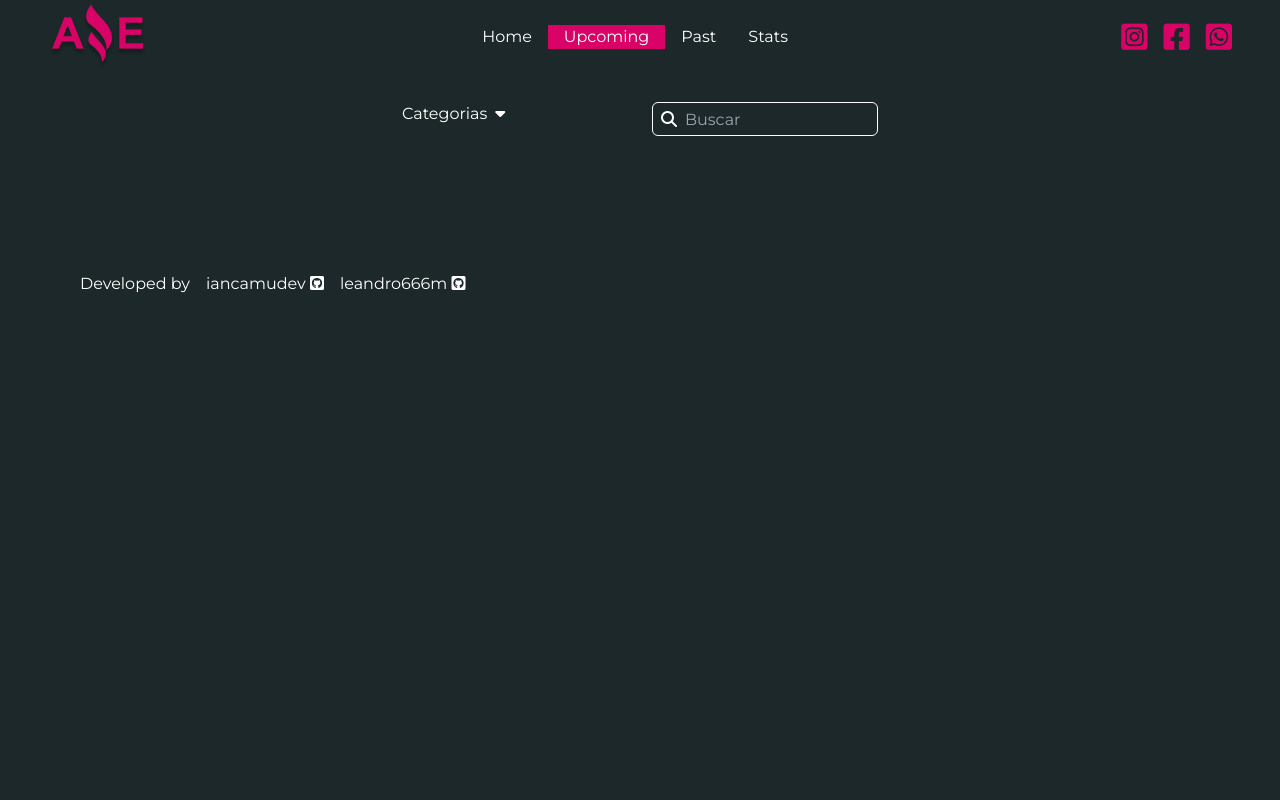
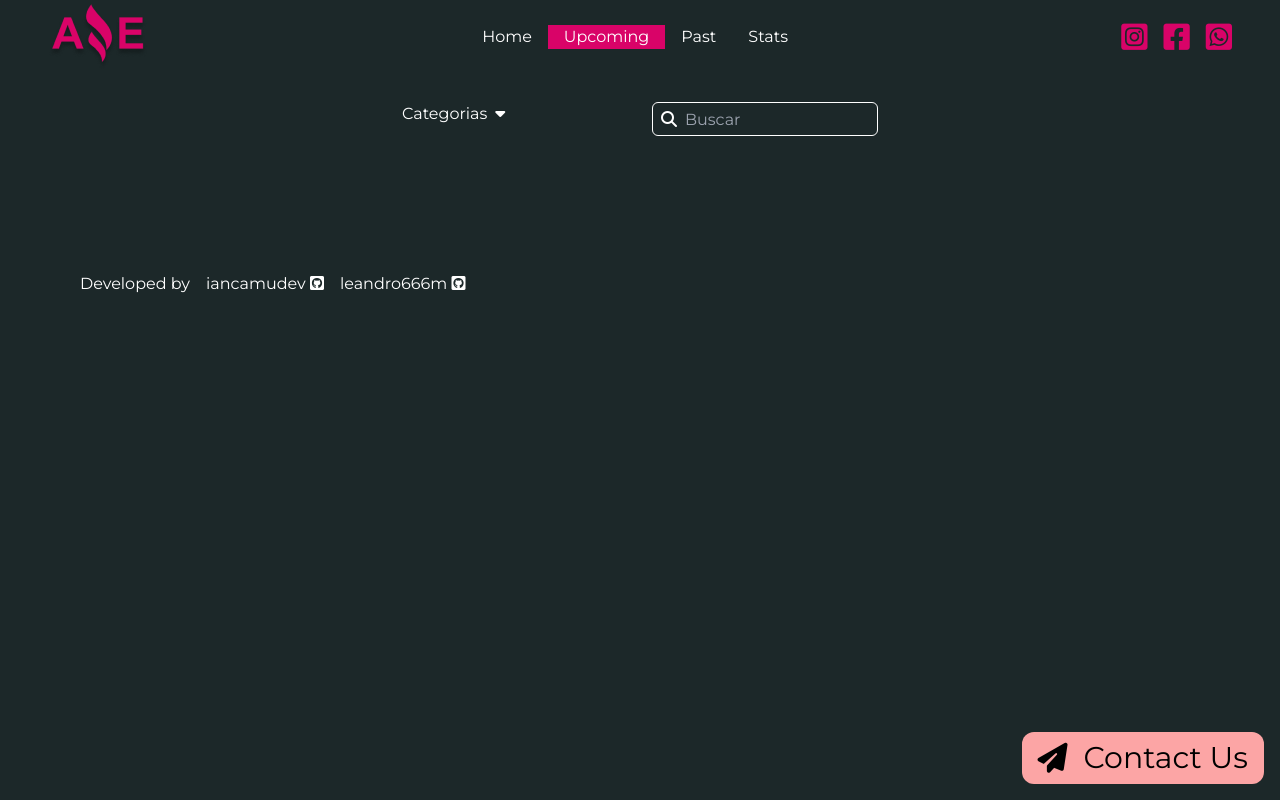
Before and after one commit to iancamudev/mindhub-amazingevents, a website: page src/pages/upcoming.html in a window 1280 px wide. Drawn offline with Linux system fonts and the light colour scheme; some packages are replaced by stand-ins of ours; no server answers; a script that the page names is missing.

Commit message:
add: agregado boton 'contact us' en up y past

```diff
--- a/src/pages/upcoming.html
+++ b/src/pages/upcoming.html
@@ -71,6 +71,8 @@
 
         </footer>
 
+        <button id="btnContactModal" class="text-xl text-black fixed bottom-4 right-4 self-end flex flex-row gap-4 items-center bg-red-300 w-fit px-4 py-2 rounded-xl sm:text-3xl hover:scale-110 hover:text-white hover:bg-[#D90368] duration-300"><i class="fa-solid fa-paper-plane"></i>Contact Us</button>
+
 
         <!-- Contact Modal -->
         <div id="contactModal" class="relative z-10 hidden overflow-x-hidden overflow-y-auto md:inset-0" aria-labelledby="modal-title" role="dialog" aria-modal="true"  tabindex="-1" aria-hidden="true">
```
Also changed, not shown: src/pages/past.html (+1 -0 lines), src/pages/stats.html (+1 -0 lines).
